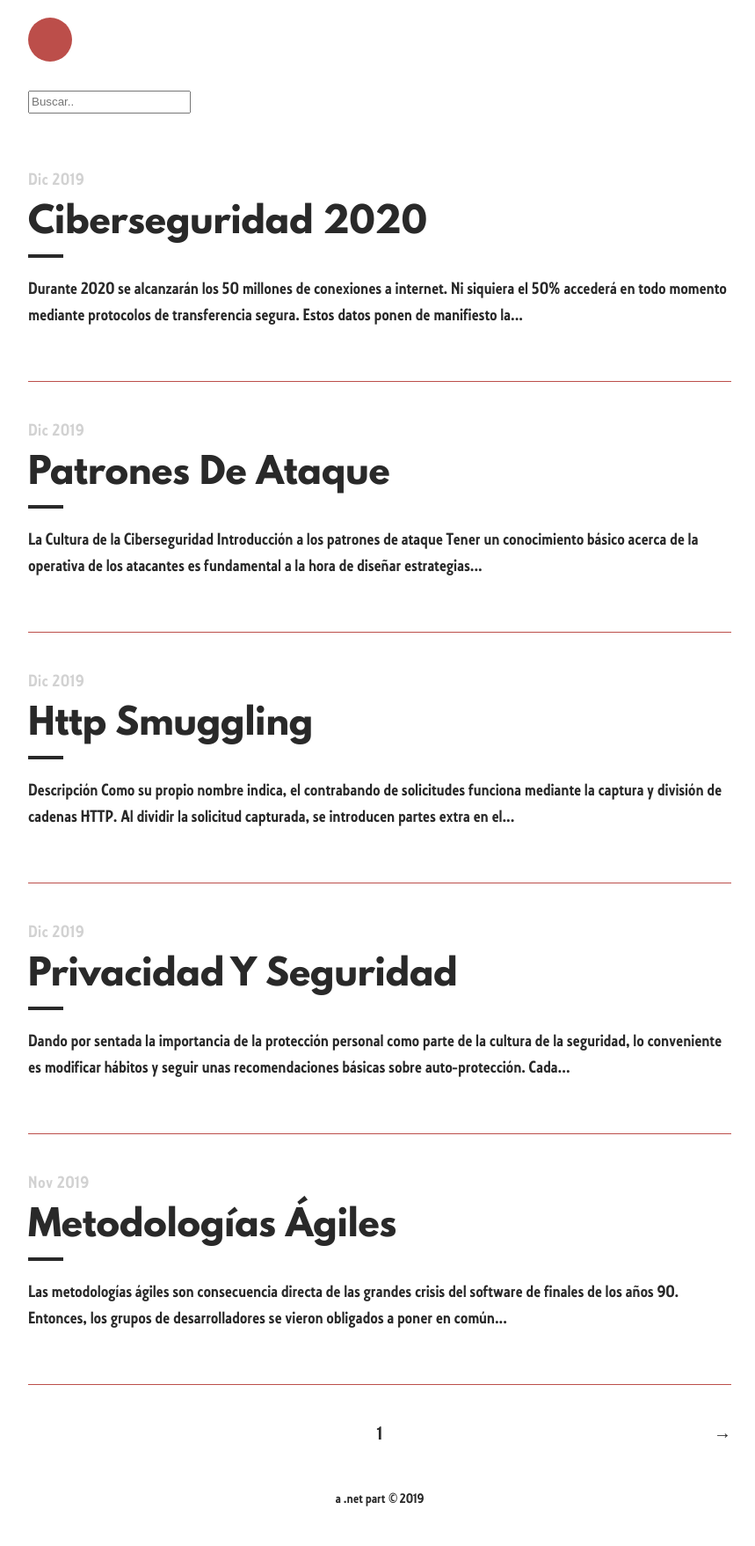
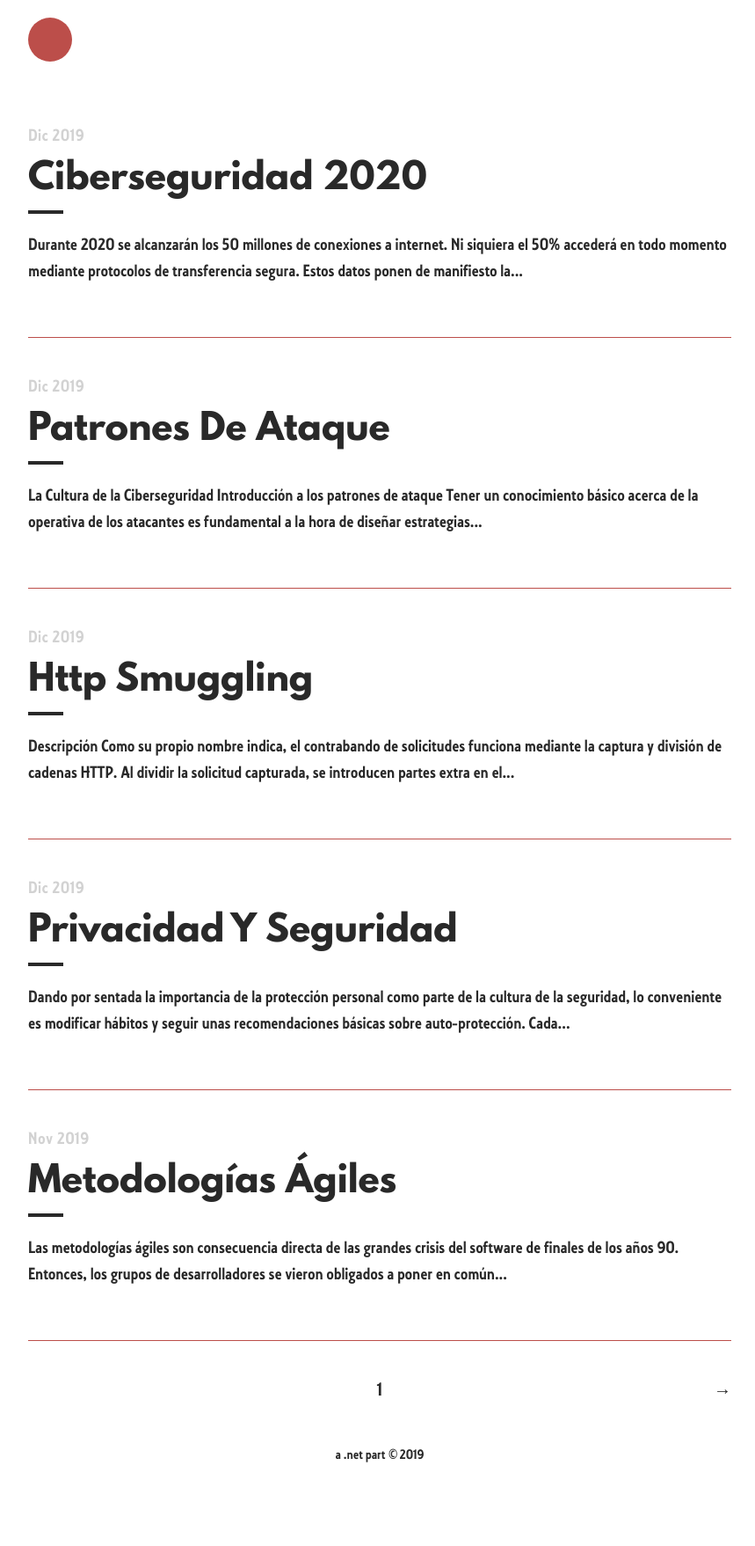
Before and after one commit to Rocmpr/blog, a Jekyll site: the page built from index.html, in a window 1280 px wide. Shown: the whole page at 88% size, without its empty margins (208-1067 px from the left). Built offline with Jekyll 4.4.1, drawn with Linux system fonts in a browser that asks for light colours; the list of posts is cut into pages by our own code; after the commit the page ends 1707 px from its top, so only the background shows below that.

Commit message:
Update home.html

```diff
--- a/_layouts/home.html
+++ b/_layouts/home.html
@@ -6,7 +6,7 @@ layout: default
 <div class="catalogue">
 
     <!-- HTML elements for search -->
-    {% if paginator.page == 1 %}
+    {% if page.url == "/index.html" %}
   <input type="text" id="search-input" placeholder="Buscar..">
   <ul id="results-container"></ul>
     {% endif %}
```
